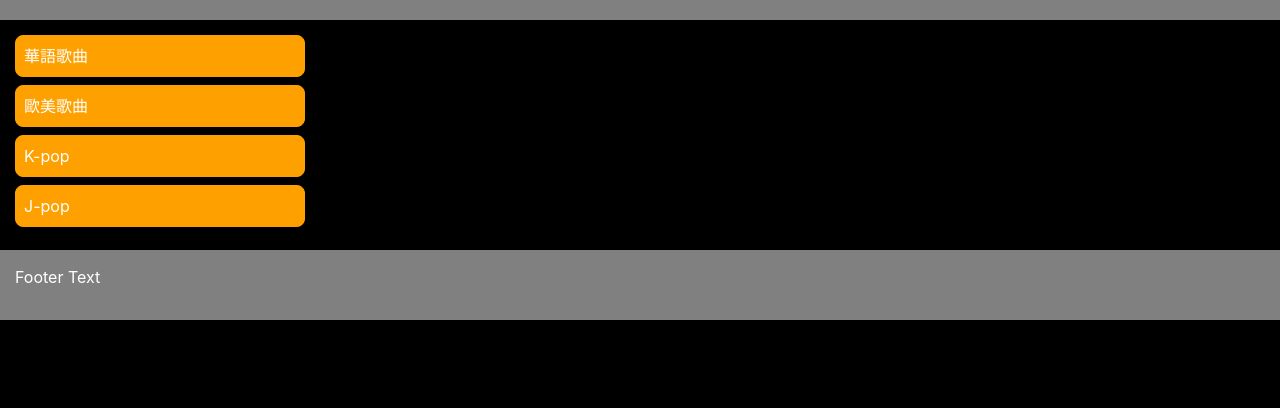
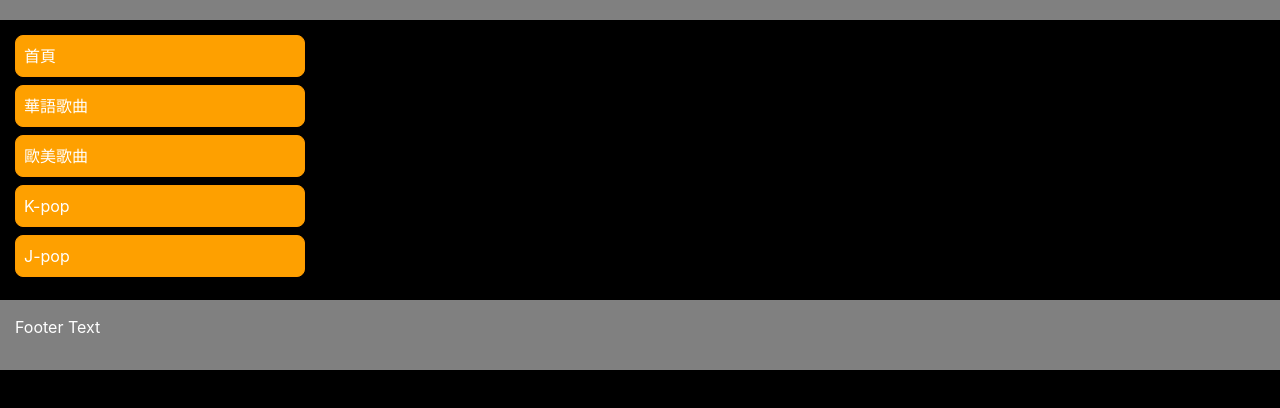
Before and after one commit to MIIA-music/MIIA-music.github.io, a plain HTML site: page index.html in a window 1280 px wide. Shown: the part 66-474 px from the top of the page. Drawn offline with nearby package versions, Linux system fonts and the light colour scheme.

Commit message:
Update index.html

```diff
--- a/index.html
+++ b/index.html
@@ -46,7 +46,7 @@
 				border-width: 1px;
         			border-style: solid;
         			border-radius: 8px;
-				border-color: rgba(254,160,0,1);
+				border-color: rgba(255,155,0,1);
 			}
 			.menu li:hover {
     				background-color: #ffd70c;
@@ -63,16 +63,17 @@
 		<div class="clearfix">
   			<div class="column menu">
     				<ul>
-      					<li>華語歌曲</li>
-      					<li>歐美歌曲</li>
-      					<li>K-pop</li>
-      					<li>J-pop</li>
+      					<li id ="btn1">首頁</li>
+					<li id ="btn2">華語歌曲</li>
+      					<li id ="btn3">歐美歌曲</li>
+      					<li id ="btn4">K-pop</li>
+      					<li id ="btn5">J-pop</li>
     				</ul>
   			</div>
 
   			<div class="column content">
-    				<h1></h1>
-    				<p></p>
+
+
   			</div>
 		</div>
 
```
